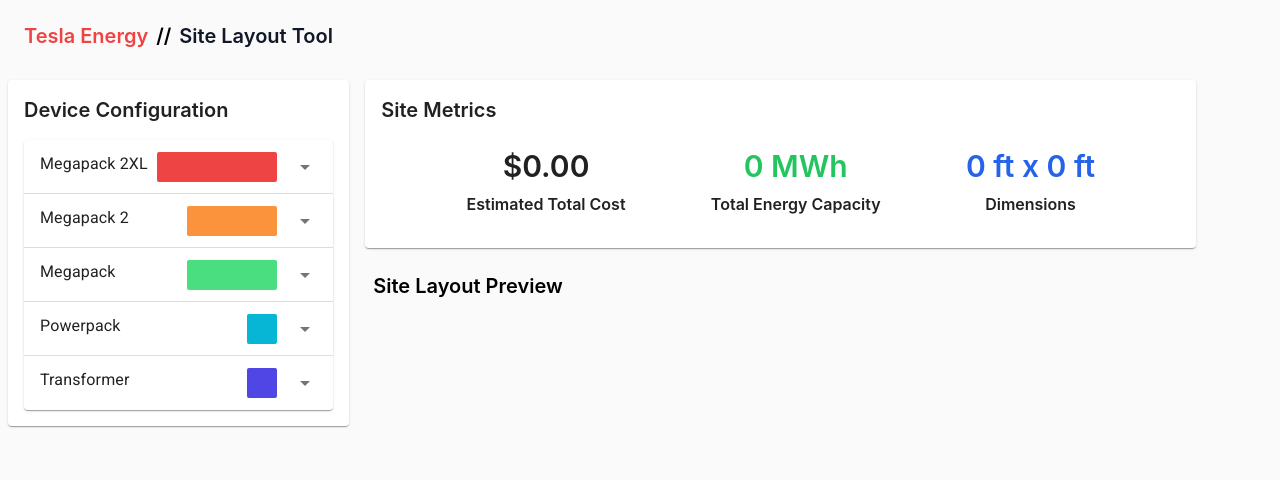
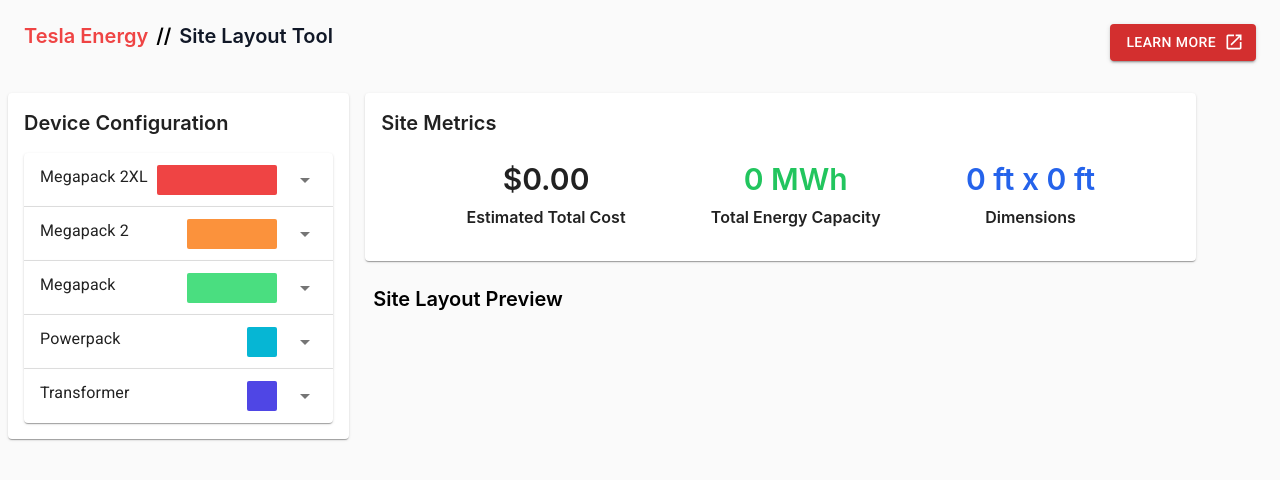
Before and after one commit to jasssse/tesla-takehome, a React (Create React App) app: page / in a window 1280 px wide. Shown: the top 480 px of the page. Built offline with nearby package versions, Linux system fonts and the light colour scheme.

Commit message:
Added more info button

```diff
--- a/src/App.tsx
+++ b/src/App.tsx
@@ -8,6 +8,8 @@
 import { DeviceIndex, initialDeviceIndex } from './models/device';
 import { calculateRequiredTransformers } from './util/calculations';
 import { DeviceList } from './components/deviceList';
+import Button from '@mui/material/Button';
+import LaunchIcon from '@mui/icons-material/Launch';
 
 function App() {
   const [deviceIndex, setDeviceIndex] = useState<DeviceIndex>(initialDeviceIndex)
@@ -30,7 +32,8 @@
 
   return (
     <div className="App">
-      <header className="mx-auto flex text-xl font-semibold leading-6 p-6">
+      <header className="mx-auto flex text-xl font-semibold justify-between leading-6 p-6">
+        <div>
           <a className="text-red-500 font-bol">
             Tesla Energy
           </a>
@@ -40,6 +43,11 @@
           <a className="text-gray-900">
             Site Layout Tool
           </a>
+        </div>
+        <Button variant="contained" endIcon={<LaunchIcon />} href="https://www.tesla.com/en_ca/megapack" rel="noreferrer" color="error">
+          Learn More
+        </Button>
+
       </header>
 
       <div className="flex flex-row overflow-auto border-blue-300 w-full">
--- a/src/util/siteLayout.ts
+++ b/src/util/siteLayout.ts
@@ -68,6 +68,7 @@
             deviceMap.push([device.id])
         }
 
+        // Sum cost and energy as we go
         totalCost += DeviceGuide.get(device.id)!.cost
         totalEnergy += DeviceGuide.get(device.id)!.energy
     }
```
Lines whose indentation alone changed are shown as unchanged.
